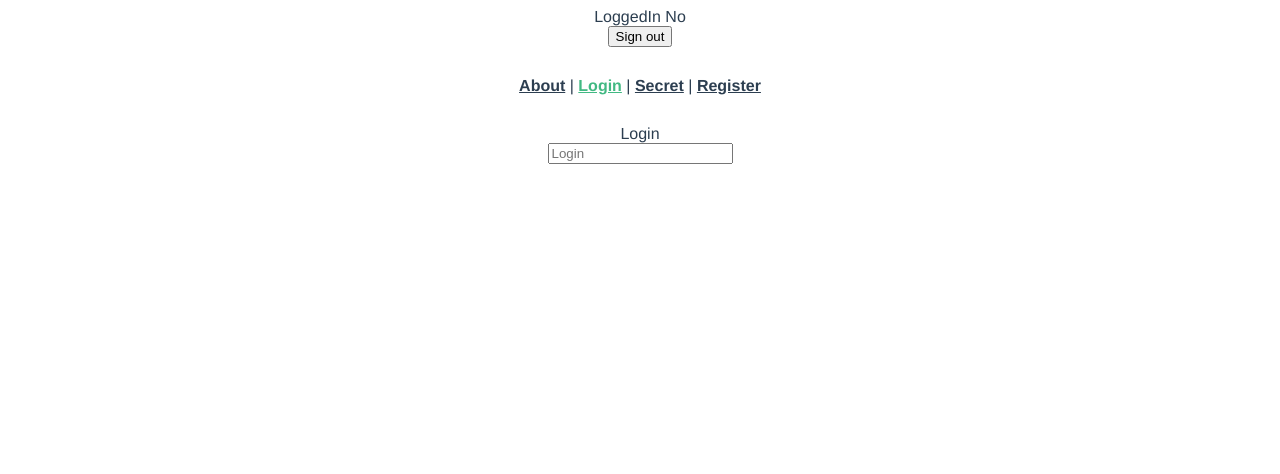
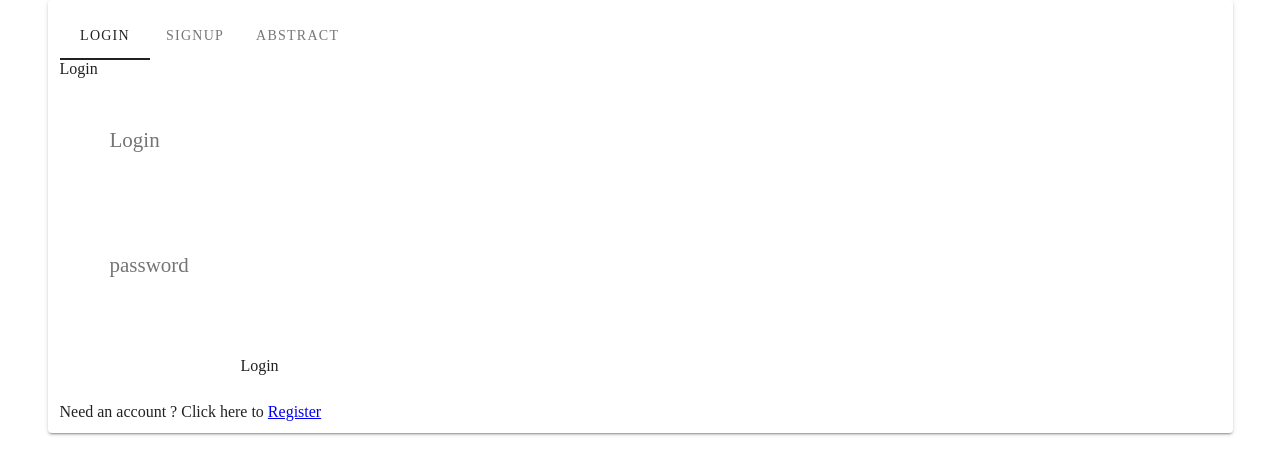
Before and after one commit to SherazJabbar/viewOnline-, a Vue app: page /login in a window 1280 px wide. Shown: the top 474 px of the page. Built offline with nearby package versions, Linux system fonts and the light colour scheme; no server answers.

Commit message:
2nd Commit

```diff
--- a/public/index.html
+++ b/public/index.html
@@ -1,11 +1,13 @@
 <!DOCTYPE html>
-<html lang="">
+<html lang="en">
   <head>
     <meta charset="utf-8">
     <meta http-equiv="X-UA-Compatible" content="IE=edge">
     <meta name="viewport" content="width=device-width,initial-scale=1.0">
     <link rel="icon" href="<%= BASE_URL %>favicon.ico">
     <title><%= htmlWebpackPlugin.options.title %></title>
+    <link rel="stylesheet" href="https://fonts.googleapis.com/css?family=Roboto:100,300,400,500,700,900">
+    <link rel="stylesheet" href="https://cdn.jsdelivr.net/npm/@mdi/font@latest/css/materialdesignicons.min.css">
   </head>
   <body>
     <noscript>
--- a/src/App.vue
+++ b/src/App.vue
@@ -1,44 +1,12 @@
 <template>
-  <div id="app">
-    <top-header></top-header>
-    <div id="nav">
-      <!-- <router-link to="/">Home</router-link> | -->
-      <router-link to="/about">About</router-link> |
-      <router-link to="/login">Login</router-link> |
-      <router-link to="/secret">Secret</router-link> |
-      <router-link to="/register">Register</router-link>
-    </div>
-    <router-view />
+  <div>
+    <app-header></app-header>
   </div>
 </template>
-
 <script>
-import TopHeader from "./components/top-header.vue";
+import Header from "./components/Header.vue";
 
 export default {
-  components: { "top-header": TopHeader },
+  components: { "app-header": Header },
 };
 </script>
-
-<style>
-#app {
-  font-family: Avenir, Helvetica, Arial, sans-serif;
-  -webkit-font-smoothing: antialiased;
-  -moz-osx-font-smoothing: grayscale;
-  text-align: center;
-  color: #2c3e50;
-}
-
-#nav {
-  padding: 30px;
-}
-
-#nav a {
-  font-weight: bold;
-  color: #2c3e50;
-}
-
-#nav a.router-link-exact-active {
-  color: #42b983;
-}
-</style>
--- /dev/null
+++ b/src/components/Header.vue
@@ -0,0 +1,28 @@
+<template>
+  <v-card class="container">
+    <v-tabs color="deep-purple accent-4" v-model="activeTab" right>
+      <v-tab>Login</v-tab>
+      <v-tab>SignUp</v-tab>
+      <v-tab>Abstract</v-tab>
+
+      <v-tabs-items v-model="activeTab">
+        <v-tab-item> <app-login></app-login> </v-tab-item>
+        <v-tab-item> <p>signup</p> </v-tab-item>
+        <v-tab-item> <p>Abstract</p> </v-tab-item>
+      </v-tabs-items>
+    </v-tabs>
+  </v-card>
+</template>
+
+<script>
+import Login from "../views/Login.vue";
+
+export default {
+  data() {
+    return {
+      activeTab: "",
+    };
+  },
+  components: { "app-login": Login },
+};
+</script>
--- a/src/components/HelloWorld.vue
+++ /dev/null
@@ -1,130 +0,0 @@
-<template>
-  <div class="hello">
-    <h1>{{ msg }}</h1>
-    <p>
-      For a guide and recipes on how to configure / customize this project,<br />
-      check out the
-      <a href="https://cli.vuejs.org" target="_blank" rel="noopener"
-        >vue-cli documentation</a
-      >.
-    </p>
-    <h3>Installed CLI Plugins</h3>
-    <ul>
-      <li>
-        <a
-          href="https://github.com/vuejs/vue-cli/tree/dev/packages/%40vue/cli-plugin-babel"
-          target="_blank"
-          rel="noopener"
-          >babel</a
-        >
-      </li>
-      <li>
-        <a
-          href="https://github.com/vuejs/vue-cli/tree/dev/packages/%40vue/cli-plugin-router"
-          target="_blank"
-          rel="noopener"
-          >router</a
-        >
-      </li>
-      <li>
-        <a
-          href="https://github.com/vuejs/vue-cli/tree/dev/packages/%40vue/cli-plugin-vuex"
-          target="_blank"
-          rel="noopener"
-          >vuex</a
-        >
-      </li>
-      <li>
-        <a
-          href="https://github.com/vuejs/vue-cli/tree/dev/packages/%40vue/cli-plugin-eslint"
-          target="_blank"
-          rel="noopener"
-          >eslint</a
-        >
-      </li>
-    </ul>
-    <h3>Essential Links</h3>
-    <ul>
-      <li>
-        <a href="https://vuejs.org" target="_blank" rel="noopener">Core Docs</a>
-      </li>
-      <li>
-        <a href="https://forum.vuejs.org" target="_blank" rel="noopener"
-          >Forum</a
-        >
-      </li>
-      <li>
-        <a href="https://chat.vuejs.org" target="_blank" rel="noopener"
-          >Community Chat</a
-        >
-      </li>
-      <li>
-        <a href="https://twitter.com/vuejs" target="_blank" rel="noopener"
-          >Twitter</a
-        >
-      </li>
-      <li>
-        <a href="https://news.vuejs.org" target="_blank" rel="noopener">News</a>
-      </li>
-    </ul>
-    <h3>Ecosystem</h3>
-    <ul>
-      <li>
-        <a href="https://router.vuejs.org" target="_blank" rel="noopener"
-          >vue-router</a
-        >
-      </li>
-      <li>
-        <a href="https://vuex.vuejs.org" target="_blank" rel="noopener">vuex</a>
-      </li>
-      <li>
-        <a
-          href="https://github.com/vuejs/vue-devtools#vue-devtools"
-          target="_blank"
-          rel="noopener"
-          >vue-devtools</a
-        >
-      </li>
-      <li>
-        <a href="https://vue-loader.vuejs.org" target="_blank" rel="noopener"
-          >vue-loader</a
-        >
-      </li>
-      <li>
-        <a
-          href="https://github.com/vuejs/awesome-vue"
-          target="_blank"
-          rel="noopener"
-          >awesome-vue</a
-        >
-      </li>
-    </ul>
-  </div>
-</template>
-
-<script>
-export default {
-  name: "HelloWorld",
-  props: {
-    msg: String,
-  },
-};
-</script>
-
-<!-- Add "scoped" attribute to limit CSS to this component only -->
-<style scoped>
-h3 {
-  margin: 40px 0 0;
-}
-ul {
-  list-style-type: none;
-  padding: 0;
-}
-li {
-  display: inline-block;
-  margin: 0 10px;
-}
-a {
-  color: #42b983;
-}
-</style>
--- a/src/components/top-header.vue
+++ b/src/components/top-header.vue
@@ -13,17 +13,6 @@
 import { getAuth, signOut, onAuthStateChanged } from "firebase/auth";
 
 export default {
-  created() {
-    const auth = getAuth();
-    onAuthStateChanged(auth, (user) => {
-      if (user) {
-        this.loggedIn = true;
-      } else {
-        this.loggedIn = false;
-      }
-    });
-  },
-
   data() {
     return {
       loggedIn: false,
@@ -31,6 +20,7 @@ export default {
   },
   methods: {
     async signOut() {
+      console.log("signout clicked");
       try {
         const auth = getAuth();
         const data = await signOut(auth);
@@ -41,6 +31,17 @@ export default {
       }
     },
   },
+  created() {
+    console.log("created");
+    const auth = getAuth();
+    onAuthStateChanged(auth, (user) => {
+      if (user) {
+        this.loggedIn = true;
+      } else {
+        this.loggedIn = false;
+      }
+    });
+  },
 };
 </script>
 
--- a/src/main.js
+++ b/src/main.js
@@ -7,6 +7,7 @@ import axios from "axios";
 import firebase from "firebase/app";
 import { initializeApp } from "firebase/app";
 import { getAnalytics } from "firebase/analytics";
+import vuetify from "./plugins/vuetify";
 
 Vue.prototype.$axios = axios;
 Vue.config.productionTip = false;
@@ -28,5 +29,6 @@ const analytics = getAnalytics(app);
 new Vue({
   router,
   store,
+  vuetify,
   render: (h) => h(App),
 }).$mount("#app");
--- /dev/null
+++ b/src/plugins/vuetify.js
@@ -0,0 +1,6 @@
+import Vue from "vue";
+import Vuetify from "vuetify/lib/framework";
+
+Vue.use(Vuetify);
+
+export default new Vuetify({});
--- a/src/router/index.js
+++ b/src/router/index.js
@@ -1,18 +1,14 @@
+/* eslint-disable no-unused-vars */
 import Vue from "vue";
 import VueRouter from "vue-router";
-import Home from "../views/Home.vue";
 import Secret from "../views/Secret.vue";
 import Login from "../views/Login.vue";
 import Register from "../views/Register.vue";
+import { getAuth, signInWithEmailAndPassword } from "firebase/auth";
 
 Vue.use(VueRouter);
 
 const routes = [
-  {
-    path: "/",
-    name: "Home",
-    component: Home,
-  },
   {
     path: "/login",
     name: "login",
@@ -27,6 +23,9 @@ const routes = [
     path: "/secret",
     name: "secret",
     component: Secret,
+    meta: {
+      requiresAuth: true,
+    },
   },
   {
     path: "/about",
@@ -45,4 +44,16 @@ const router = new VueRouter({
   routes,
 });
 
+router.beforeEach((to, from, next) => {
+  const requiresAuth = to.matched.some((record) => record.meta.requiresAuth);
+  const auth = getAuth();
+  const isAuthenticated = auth.currentUser;
+
+  if (requiresAuth && !isAuthenticated) {
+    next("/login");
+  } else {
+    next();
+  }
+});
+
 export default router;
--- a/src/views/Home.vue
+++ /dev/null
@@ -1,18 +0,0 @@
-<template>
-  <div class="home">
-    <img alt="Vue logo" src="../assets/logo.png" />
-    <HelloWorld msg="Welcome to Your Vue.js App" />
-  </div>
-</template>
-
-<script>
-// @ is an alias to /src
-import HelloWorld from "@/components/HelloWorld.vue";
-
-export default {
-  name: "Home",
-  components: {
-    HelloWorld,
-  },
-};
-</script>
--- a/src/views/Login.vue
+++ b/src/views/Login.vue
@@ -4,13 +4,30 @@
 
     <form @submit.prevent="pressed">
       <div class="login">
-        <input type="email" name="" id="" placeholder="Login" />
+        <input type="email" name="" id="" placeholder="Login" v-model="email" />
       </div>
+      <div class="password">
+        <input
+          type="password"
+          name=""
+          id=""
+          placeholder="password"
+          v-model="password"
+        />
+      </div>
+      <button type="submit">Login</button>
     </form>
+    <div class="error" v-if="error">{{ error.message }}</div>
+    <span
+      >Need an account ? Click here to
+      <router-link to="/register">Register</router-link></span
+    >
   </div>
 </template>
+//dgdfgd
+<script>
+import { getAuth, signInWithEmailAndPassword } from "firebase/auth";
 
-<script>
 export default {
   data() {
     return {
@@ -20,11 +37,37 @@ export default {
     };
   },
   methods: {
-    pressed() {
-      alert("hi");
+    async pressed() {
+      try {
+        const auth = getAuth();
+        // eslint-disable-next-line no-unused-vars
+        const val = await signInWithEmailAndPassword(
+          auth,
+          this.email,
+          this.password
+        );
+        this.$router.replace({ name: "secret" });
+      } catch (error) {
+        console.log(error);
+      }
     },
   },
 };
 </script>
 
-<style scoped></style>
+<style scoped>
+input {
+  width: 400px;
+  padding: 30px;
+  margin: 20px;
+  font-size: 21px;
+}
+button {
+  width: 400px;
+  height: 75px;
+  font-size: 100%;
+}
+.error {
+  color: red;
+}
+</style>
--- /dev/null
+++ b/vue.config.js
@@ -0,0 +1,3 @@
+module.exports = {
+  transpileDependencies: ["vuetify"],
+};
```
Also changed, not shown: package.json (+6 -1 lines), src/assets/logo.svg (added), 1 other file (tests, documents, lock files or other folders).
